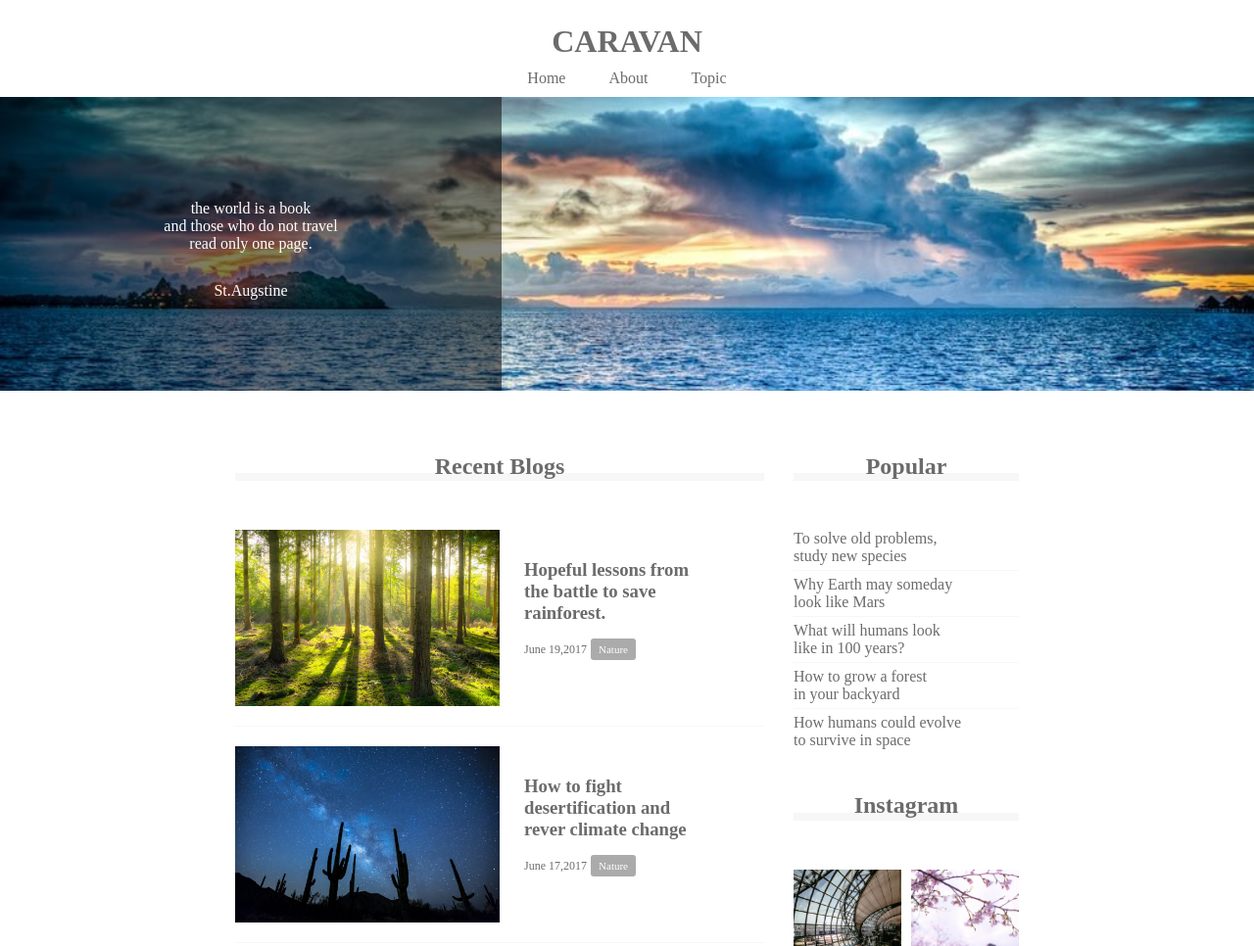
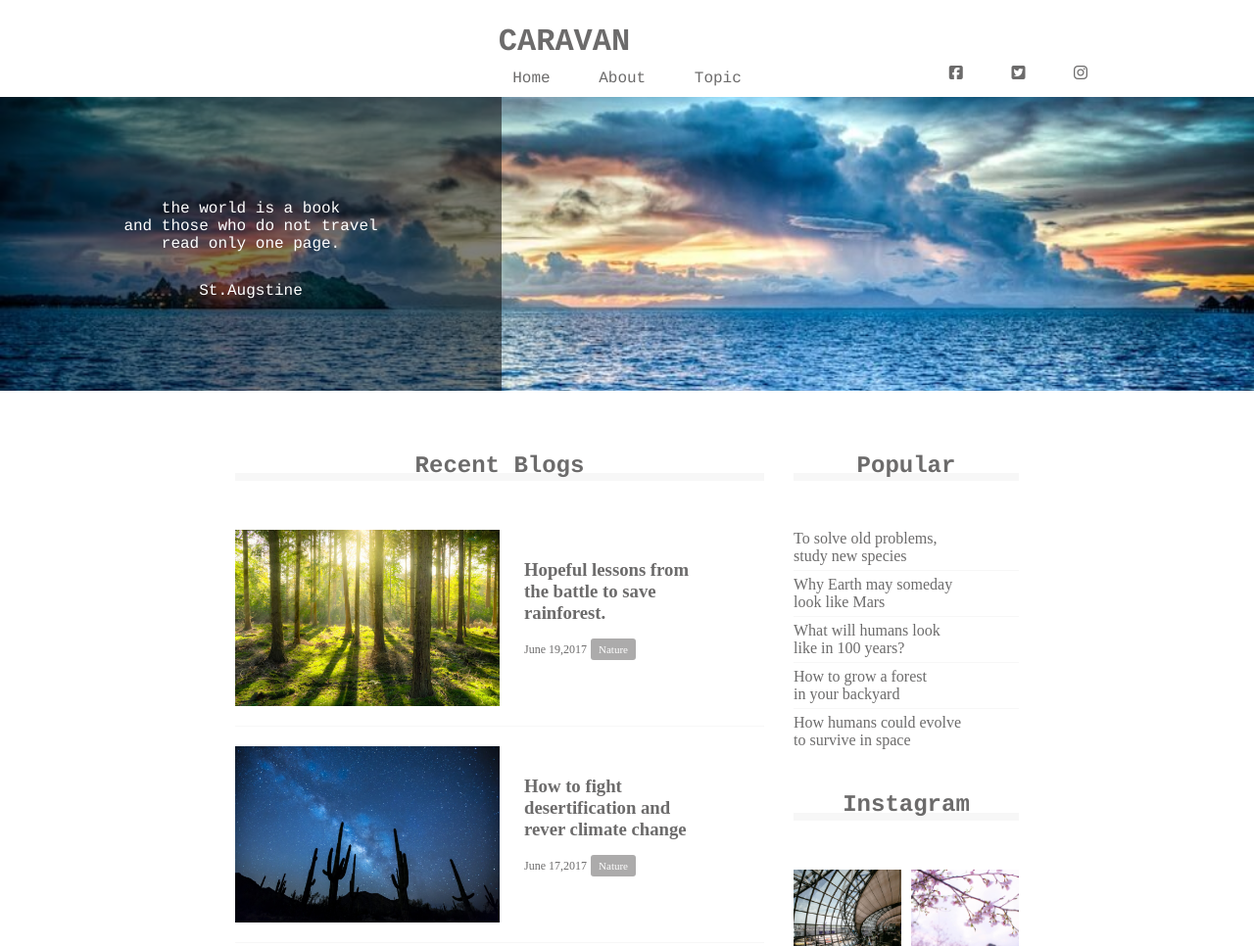
Before and after one commit to ozawatomoki0723/caravan, a plain HTML site: page index/index.html in a window 1280 px wide. Shown: the top 966 px of the page at 98% size. Drawn offline with Linux system fonts and the light colour scheme.

Commit message:
finish1-9

```diff
--- a/index/index.html
+++ b/index/index.html
@@ -2,7 +2,7 @@
 <html>
 <head>
   <meta charset="UTF8">
-  <!-- cssファイルの読み込み -->
+  <script src="https://kit.fontawesome.com/e00795451e.js" crossorigin="anonymous"></script>
 　<link rel="stylesheet" href="style.css">
   <title>CARAVAN</title>
 </head>
@@ -12,6 +12,11 @@
 		<h1 class="headline">
 			<a href="index.html">CARAVAN</a>
 		</h1>
+		<div class="social">
+			<i class="fab fa-facebook-square"></i>
+			<i class="fab fa-twitter-square"></i>
+			<i class="fab fa-instagram"></i>
+		</div>
 	</header>
 	<nav>
 		<ul class="nav-list">
--- a/index/style.css
+++ b/index/style.css
@@ -13,12 +13,26 @@ a{
   display: block;
   clear: both;
 }
+header, nav, h2, .main-visual, footer {
+  font-family: Chalkduster, "Bradley Hand", Courier, "Segoe Print", sans-serif;
+}
 header{
-	width: 100%;
+	position: relative;
+	width: 90%;
+	margin-bottom: 0 auto;
 	text-align: center;
 }
 header .headline{
 	font-size: 32px;
+}
+.social{
+	position: absolute;
+	top: 22px;
+	right: 22px;
+}
+.social i {
+	display:  inline-block;
+	margin: 20px;
 }
 .nav-list {
 	text-align: center;
```
